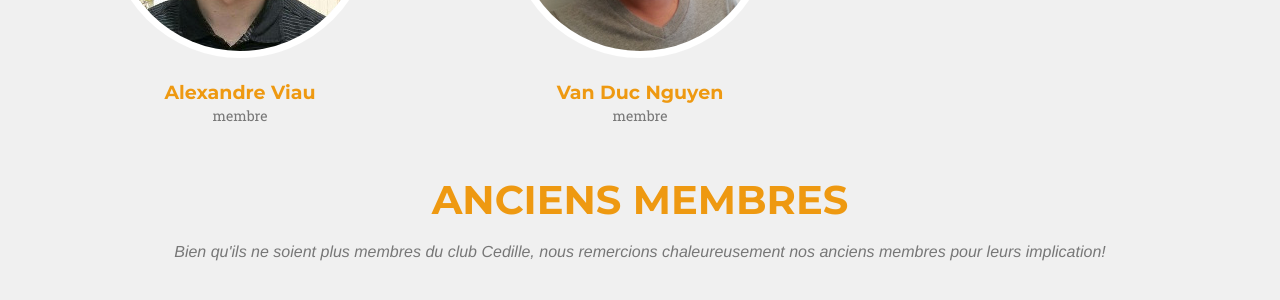
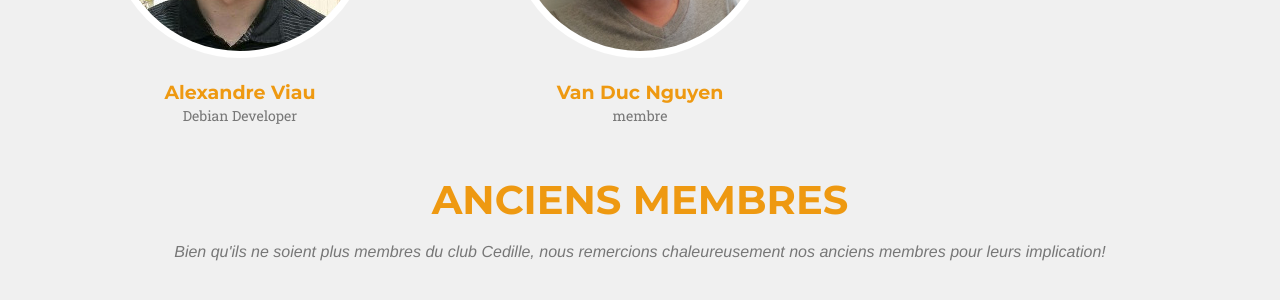
Before and after one commit to ClubCedille/clubcedille.github.io, a Jekyll site: the page built from index.html, in a window 1280 px wide and 900 px high, scrolled down 5279 px. Shown: the part 154-454 px from the top of the window. Built offline with Jekyll 4.4.1, drawn with Linux system fonts in a browser that asks for light colours; some web fonts are replaced.

Commit message:
Updated Alexandre
Changed bio from member to Debian Developer

```diff
--- a/_data/fr/members.yml
+++ b/_data/fr/members.yml
@@ -89,7 +89,7 @@ people:
   alexandre:
     name: Alexandre Viau
     email:
-    position: membre
+    position: Debian Developer
     pic: alexandre
 
   duc:
```
